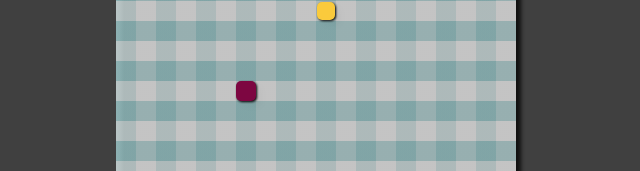
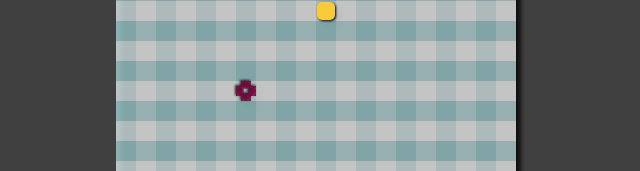
Before and after one commit to softwarenacho/snake-game, a Next.js app: page / in a window 1280 px wide. Shown: the part 290-461 px from the top of the page, without its empty margins (324-964 px from the left). Built offline with nearby package versions, Linux system fonts and the light colour scheme.

Commit message:
image for food point

```diff
--- a/_components/Game.tsx
+++ b/_components/Game.tsx
@@ -157,6 +157,8 @@ const Game = () => {
     getStyles();
   }, []);
 
+  const pointItem = useCallback(() => {}, []);
+
   return (
     <main className={styles.main ? styles.main : 'hidden'}>
       <h1>Nacho{`'`}s Snake Game</h1>
@@ -200,6 +202,7 @@ const Game = () => {
           ></div>
         ))}
         <div
+          key={`${point ? point.x + point.y : 'point'}`}
           className={styles.point}
           style={{
             left: point ? point.x : -(gameAreaSize / 4),
--- a/app/page.module.scss
+++ b/app/page.module.scss
@@ -68,7 +68,7 @@
   font-weight: bold;
   animation: fadeIn 1s ease-in-out forwards;
   background: #d0d0d0;
-  padding: 1rem 10rem;
+  padding: 1rem 5rem;
   border-top: 20px solid #7d0641;
   border-radius: 12px;
   filter: drop-shadow(2px 2px 2px black);
@@ -81,17 +81,6 @@
 .press {
   @media screen and (max-width: 600px) {
     display: none !important;
-  }
-}
-
-@keyframes fadeIn {
-  from {
-    opacity: 0;
-    font-size: 100%;
-  }
-  to {
-    opacity: 1;
-    font-size: 150%;
   }
 }
 
@@ -110,5 +99,28 @@
 }
 
 .point {
-  background-color: #7d0641;
+  background: url(/icons/point.svg);
+  background-size: contain;
+  animation: appear 1s ease-out forwards;
 }
+
+@keyframes fadeIn {
+  from {
+    opacity: 0;
+    font-size: 100%;
+  }
+  to {
+    opacity: 1;
+    font-size: 150%;
+  }
+}
+
+@keyframes appear {
+  from {
+    opacity: 0.5;
+  }
+  to {
+    opacity: 1;
+    transform: rotate(180deg);
+  }
+}
```
Also changed, not shown: public/icons/point.svg (added).
